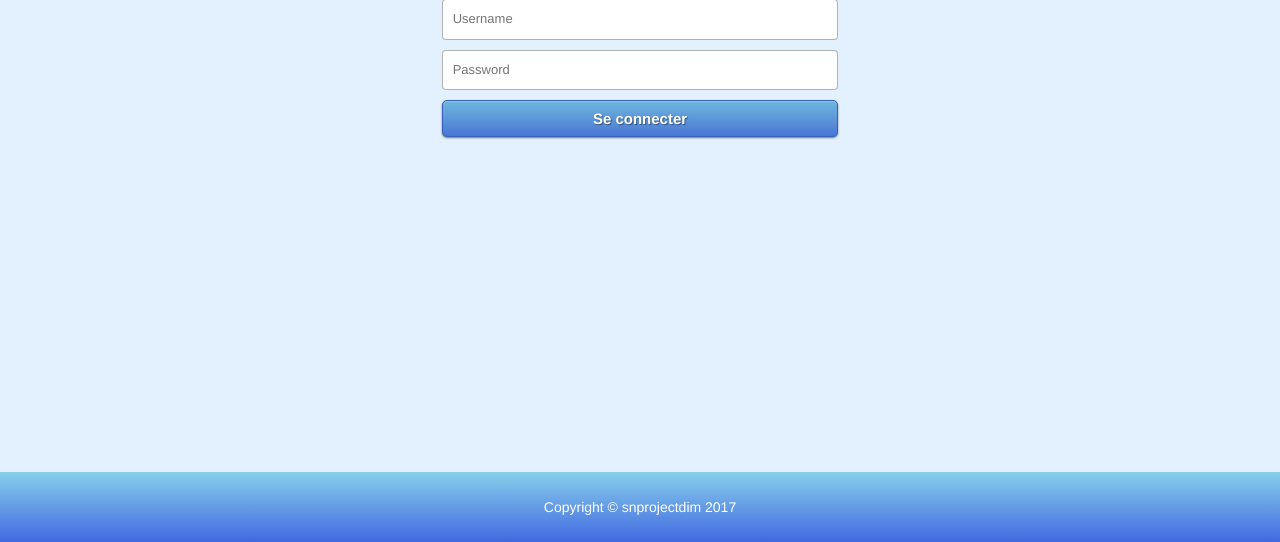
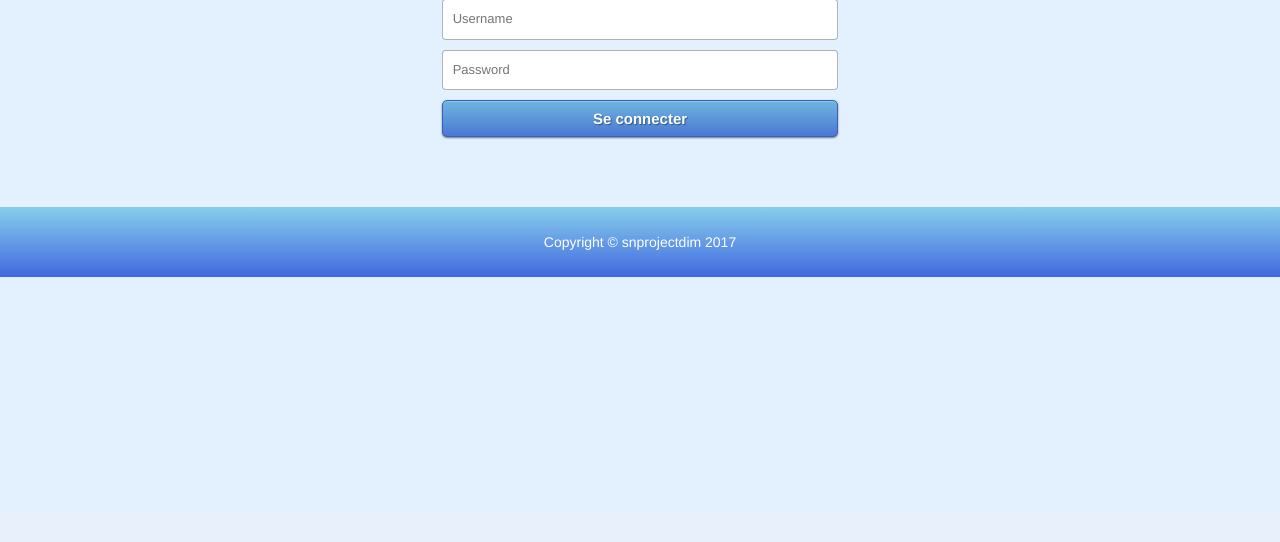
Before and after one commit to thomasdelattre/snprojectdim, a PHP site: page /login.php in a window 1280 px wide. Shown: the part 288-830 px from the top of the page. After the commit the page ends 565 px from the top, so only its background shows below. Run offline with PHP 8.4, Linux system fonts and the light colour scheme.

Commit message:
version finale2

```diff
--- a/css/style.css
+++ b/css/style.css
@@ -121,8 +121,7 @@ tr:nth-child(odd){
 	background: linear-gradient(to bottom,skyblue, royalblue);
 	width:100%;
 	margin-top: 40px;
-    position: absolute;
-    top:90%;
+    position: relative;
 }
 
 #footer span{
```
